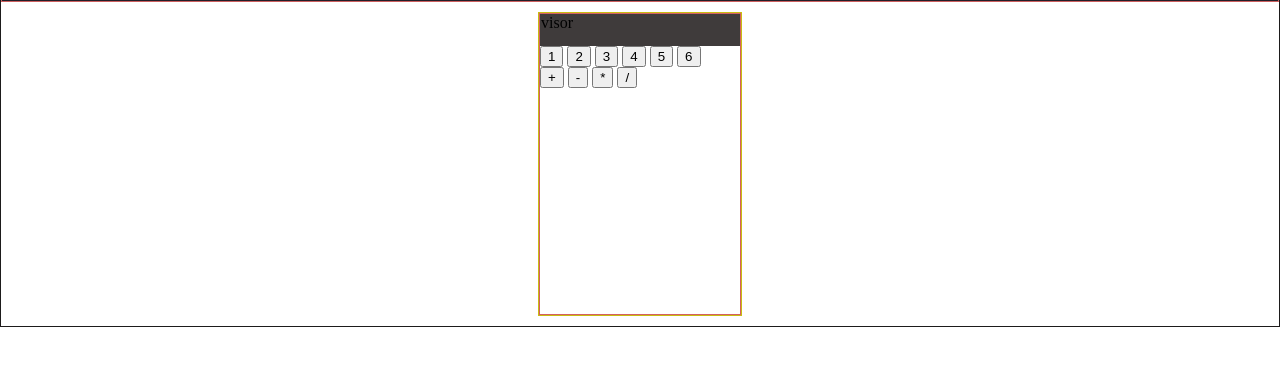
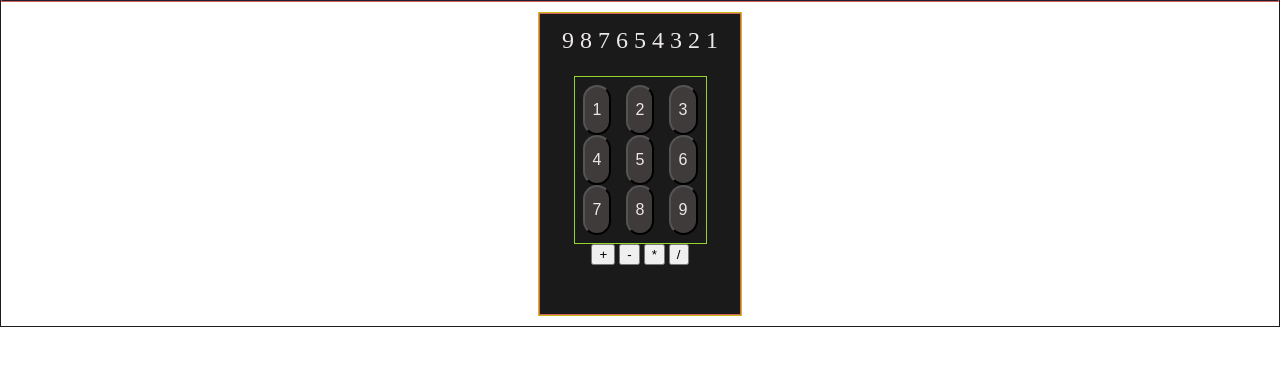
Before and after one commit to debora-sl/calculadora, a plain HTML site: page index.html in a window 1280 px wide. Shown: the part 59-424 px from the top of the page. Drawn offline with Linux system fonts and the light colour scheme.

Commit message:
Feito a estilização do Visor da calculadora e iniciando a estilização dos botões númericos da calculadora.

```diff
--- a/css/calculadora.css
+++ b/css/calculadora.css
@@ -1,11 +1,41 @@
 .principal__calculadora{
+    align-items: center;
+    background: #1b1a1a;
     border: thin solid #d46161;
+    display: flex;
+    flex-direction: column;
     height: 300px;
     width: 200px;
 }
 
 .principal__calculadora__visor{
-    background: #3f3b3b;
-    height: 30px;
+
+    height: 60px;
     padding: 1px;
 }
+
+.principal__calculadora__visor__conteudo{
+    color: #ece8e8;
+    font-size: 1.5em;
+    margin-top: 13px;
+    text-align: end;
+}
+
+.principal__calculadora__numeros{
+    border: thin solid #95d42e;
+    display: flex;
+    flex-wrap: wrap;
+    height: 150px;
+    justify-content: space-between;
+    padding: 8px;
+    width: 115px;
+}
+
+.principal__calculadora__botao-numeros{
+    background: #3f3b3b;
+
+    border-radius: 50px;
+    color: #ece8e8;
+    font-size: 1em;
+    padding: 8px;
+}
--- a/index.html
+++ b/index.html
@@ -18,15 +18,18 @@
         <div class="principal">
             <div class="principal__calculadora">
                 <div class="principal__calculadora__visor">
-                    <p>visor </p>
+                    <p class="principal__calculadora__visor__conteudo">9 8 7 6 5 4 3 2 1</p>
                 </div>
                 <div class="principal__calculadora__numeros">
-                    <button>1</button>
-                    <button>2</button>
-                    <button>3</button>
-                    <button>4</button>
-                    <button>5</button>
-                    <button>6</button>
+                    <button class="principal__calculadora__botao-numeros">1</button>
+                    <button class="principal__calculadora__botao-numeros">2</button>
+                    <button class="principal__calculadora__botao-numeros">3</button>
+                    <button class="principal__calculadora__botao-numeros">4</button>
+                    <button class="principal__calculadora__botao-numeros">5</button>
+                    <button class="principal__calculadora__botao-numeros">6</button>
+                    <button class="principal__calculadora__botao-numeros">7</button>
+                    <button class="principal__calculadora__botao-numeros">8</button>
+                    <button class="principal__calculadora__botao-numeros">9</button>
                 </div>
                 <div class="principal__calculadora__operacoes">
                     <button>+</button>
```
